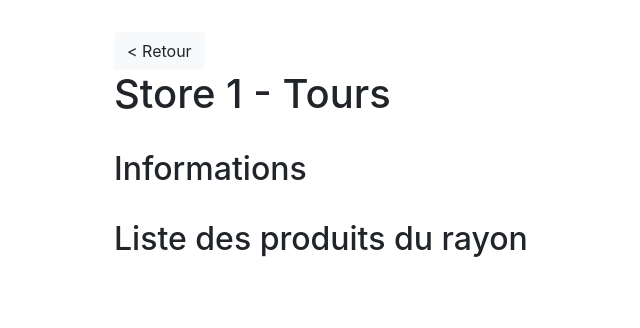
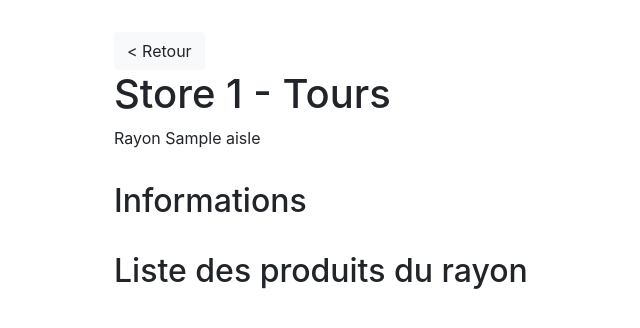
Before and after one commit to CLacaile/TurboStock, a Django app: page /store/1/aisle/1 in a window 1280 px wide. Shown: the part 56-384 px from the top of the page, without its empty margins (221-861 px from the left). Run offline with Django 3.2, Linux system fonts and the light colour scheme; data comes from the database, SQL or seed files in the repository; tables that the repository leaves empty hold one stand-in row (values such as "Sample post"); parts of the project's set-up code (start-up, migrations or seed data) failed here and were passed over; some libraries are stand-ins or nearby versions.

Commit message:
added aisle name

```diff
--- a/TurboStock/app/templates/aisle.html
+++ b/TurboStock/app/templates/aisle.html
@@ -4,6 +4,7 @@
     <div class="container">
         <a href="/store/{{ store.id }}"><button type="button" class="btn btn-light">< Retour</button></a>
         <h1>{{ store }}</h1>
+        <p>Rayon {{ aisle.name }}</p>
         <!-- Section : Informations -->
         <div class="section">
             <h2>Informations</h2>
```
